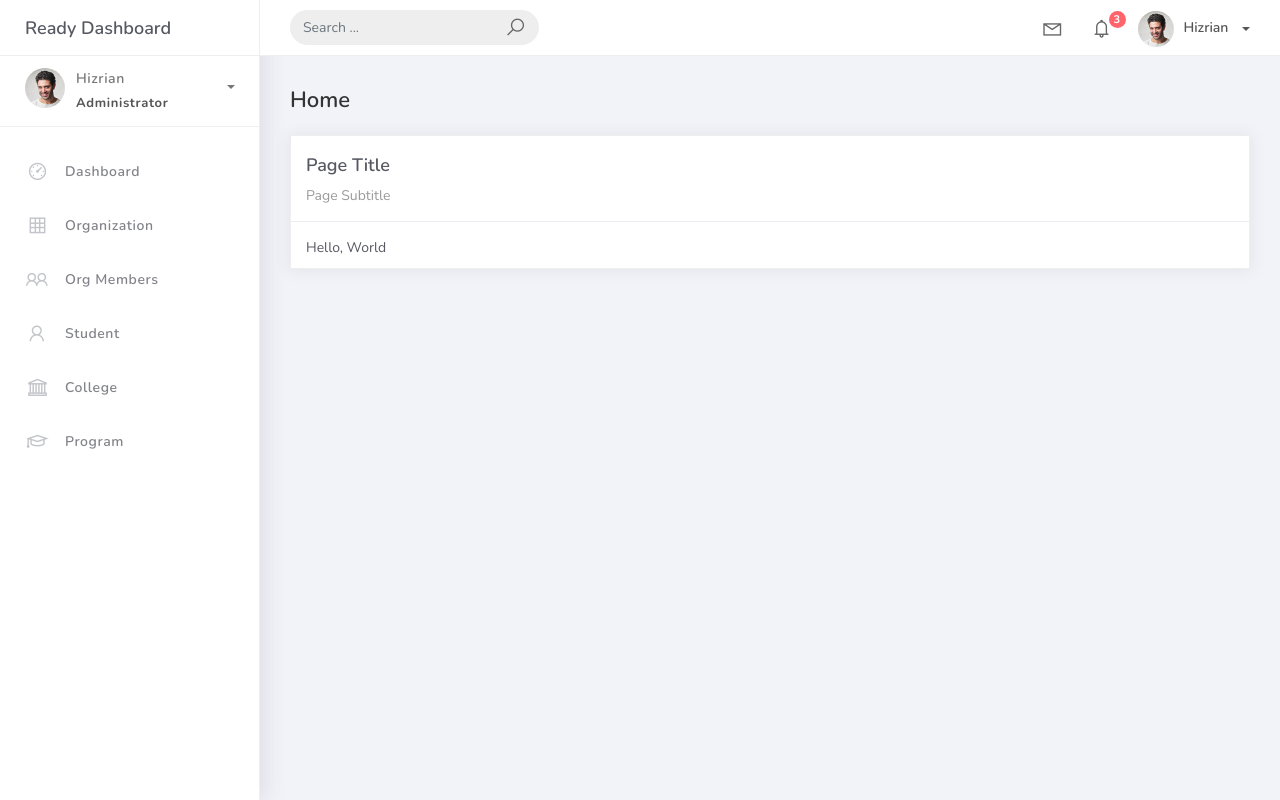
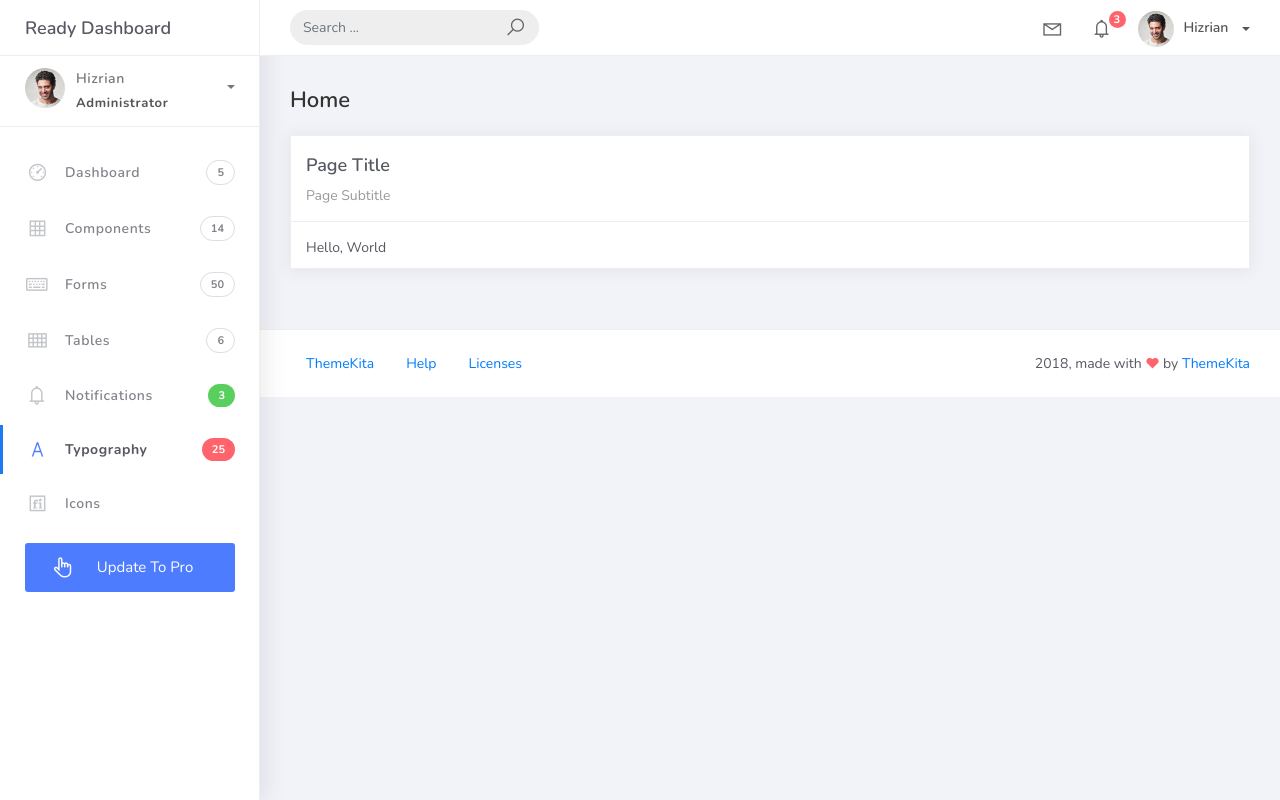
Before and after one commit to gyuNoel/psuSphere, a Django app: template projectsite/templates/home.html in a window 1280 px wide. Run offline with Django 5.2, Linux system fonts and the light colour scheme; the template is opened without the code that fills it, so the values that code supplies are empty; some libraries are stand-ins or nearby versions.

Commit message:
fixed the errors in base.html

```diff
--- a/projectsite/templates/base.html
+++ b/projectsite/templates/base.html
@@ -1,6 +1,4 @@
-
 {% load static %}
-
 <!DOCTYPE html>
 <html>
 <head>
@@ -80,7 +78,7 @@
 										</a>
 										<a href="#">
 											<div class="notif-img">
-												<img src="../assets/img/profile2.jpg" alt="Img Profile">
+												<img src="assets/img/profile2.jpg" alt="Img Profile">
 											</div>
 											<div class="notif-content">
 												<span class="block">
@@ -106,11 +104,11 @@
 							</ul>
 						</li>
 						<li class="nav-item dropdown">
-							<a class="dropdown-toggle profile-pic" data-toggle="dropdown" href="#" aria-expanded="false"> <img src="{% static 'img/profile.jpg' %}" alt="user-img" width="36" class="img-circle"><span >Hizrian</span></span> </a>
+							<a class="dropdown-toggle profile-pic" data-toggle="dropdown" href="#" aria-expanded="false"> <img src="assets/img/profile.jpg" alt="user-img" width="36" class="img-circle"><span >Hizrian</span></span> </a>
 							<ul class="dropdown-menu dropdown-user">
 								<li>
 									<div class="user-box">
-										<div class="u-img"><img src="{% static 'img/profile.jpg' %}" alt="user"></div>
+										<div class="u-img"><img src="assets/img/profile.jpg" alt="user"></div>
 										<div class="u-text">
 											<h4>Hizrian</h4>
 											<p class="text-muted">hello@themekita.com</p><a href="profile.html" class="btn btn-rounded btn-danger btn-sm">View Profile</a></div>
@@ -135,7 +133,7 @@
 				<div class="scrollbar-inner sidebar-wrapper">
 					<div class="user">
 						<div class="photo">
-							<img src="{% static 'img/profile.jpg' %}">
+							<img src="assets/img/profile.jpg">
 						</div>
 						<div class="info">
 							<a class="" data-toggle="collapse" href="#collapseExample" aria-expanded="true">
@@ -147,7 +145,7 @@
 							</a>
 							<div class="clearfix"></div>
 
-							<div class="collapse in" id="collapseExample" aria-expanded="true">
+							<div class="collapse in" id="collapseExample" aria-expanded="true" style="">
 								<ul class="nav">
 									<li>
 										<a href="#profile">
@@ -173,44 +171,109 @@
 							<a href="index.html">
 								<i class="la la-dashboard"></i>
 								<p>Dashboard</p>
+								<span class="badge badge-count">5</span>
 							</a>
 						</li>
 						<li class="nav-item">
-							<a href="{% url 'organization-list' %}">
+							<a href="components.html">
 								<i class="la la-table"></i>
-								<p>Organization</p>
+								<p>Components</p>
+								<span class="badge badge-count">14</span>
 							</a>
 						</li>
 						<li class="nav-item">
-							<a href="{% url 'orgmember-list' %}">
-								<i class="la la-users"></i>
-								<p>Org Members</p>
+							<a href="forms.html">
+								<i class="la la-keyboard-o"></i>
+								<p>Forms</p>
+								<span class="badge badge-count">50</span>
 							</a>
 						</li>
 						<li class="nav-item">
-							<a href="{% url 'student-list' %}">
-								<i class="la la-user"></i>
-								<p>Student</p>
+							<a href="tables.html">
+								<i class="la la-th"></i>
+								<p>Tables</p>
+								<span class="badge badge-count">6</span>
 							</a>
 						</li>
 						<li class="nav-item">
-							<a href="{% url 'college-list' %}">
-								<i class="la la-university"></i>
-								<p>College</p>
+							<a href="notifications.html">
+								<i class="la la-bell"></i>
+								<p>Notifications</p>
+								<span class="badge badge-success">3</span>
+							</a>
+						</li>
+						<li class="nav-item active">
+							<a href="typography.html">
+								<i class="la la-font"></i>
+								<p>Typography</p>
+								<span class="badge badge-danger">25</span>
 							</a>
 						</li>
 						<li class="nav-item">
-							<a href="{% url 'program-list' %}">
-								<i class="la la-graduation-cap"></i>
-								<p>Program</p>
+							<a href="icons.html">
+								<i class="la la-fonticons"></i>
+								<p>Icons</p>
 							</a>
+						</li>
+						<li class="nav-item update-pro">
+							<button  data-toggle="modal" data-target="#modalUpdate">
+								<i class="la la-hand-pointer-o"></i>
+								<p>Update To Pro</p>
+							</button>
 						</li>
 					</ul>
 				</div>
 			</div>
 			<div class="main-panel">
-				{% block content %}
-				{% endblock %}
+                {% block content %}
+                {% endblock %}
+				<footer class="footer">
+					<div class="container-fluid">
+						<nav class="pull-left">
+							<ul class="nav">
+								<li class="nav-item">
+									<a class="nav-link" href="http://www.themekita.com">
+										ThemeKita
+									</a>
+								</li>
+								<li class="nav-item">
+									<a class="nav-link" href="#">
+										Help
+									</a>
+								</li>
+								<li class="nav-item">
+									<a class="nav-link" href="https://themewagon.com/license/#free-item">
+										Licenses
+									</a>
+								</li>
+							</ul>
+						</nav>
+						<div class="copyright ml-auto">
+							2018, made with <i class="la la-heart heart text-danger"></i> by <a href="http://www.themekita.com">ThemeKita</a>
+						</div>
+					</div>
+				</footer>
+			</div>
+		</div>
+	</div>
+	<!-- Modal -->
+	<div class="modal fade" id="modalUpdate" tabindex="-1" role="dialog" aria-labelledby="modalUpdatePro" aria-hidden="true">
+		<div class="modal-dialog modal-dialog-centered" role="document">
+			<div class="modal-content">
+				<div class="modal-header bg-primary">
+					<h6 class="modal-title"><i class="la la-frown-o"></i> Under Development</h6>
+					<button type="button" class="close" data-dismiss="modal" aria-label="Close">
+						<span aria-hidden="true">&times;</span>
+					</button>
+				</div>
+				<div class="modal-body text-center">
+					<p>Currently the pro version of the <b>Ready Dashboard</b> Bootstrap is in progress development</p>
+					<p>
+					<b>We'll let you know when it's done</b></p>
+				</div>
+				<div class="modal-footer">
+					<button type="button" class="btn btn-secondary" data-dismiss="modal">Close</button>
+				</div>
 			</div>
 		</div>
 	</div>
```
